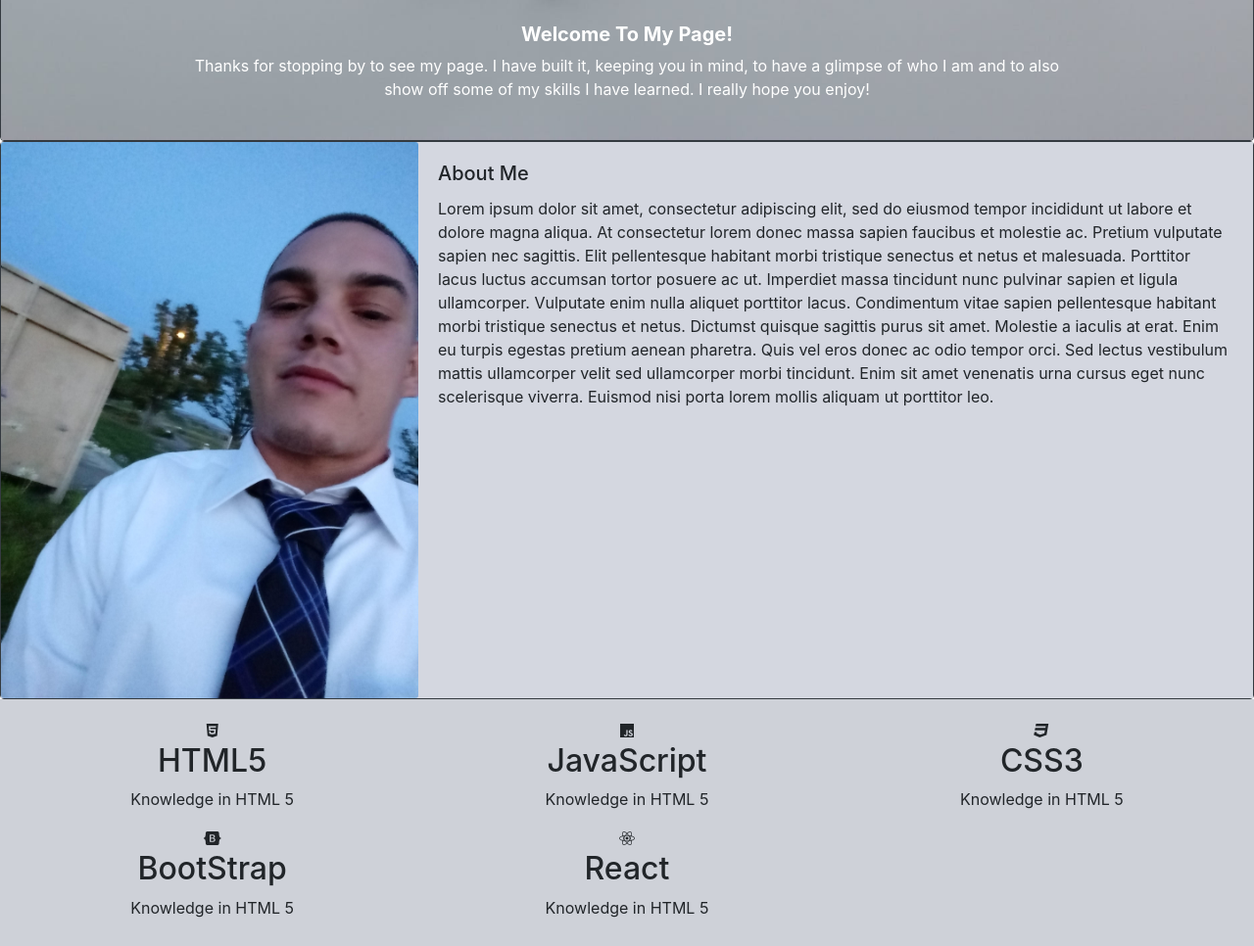
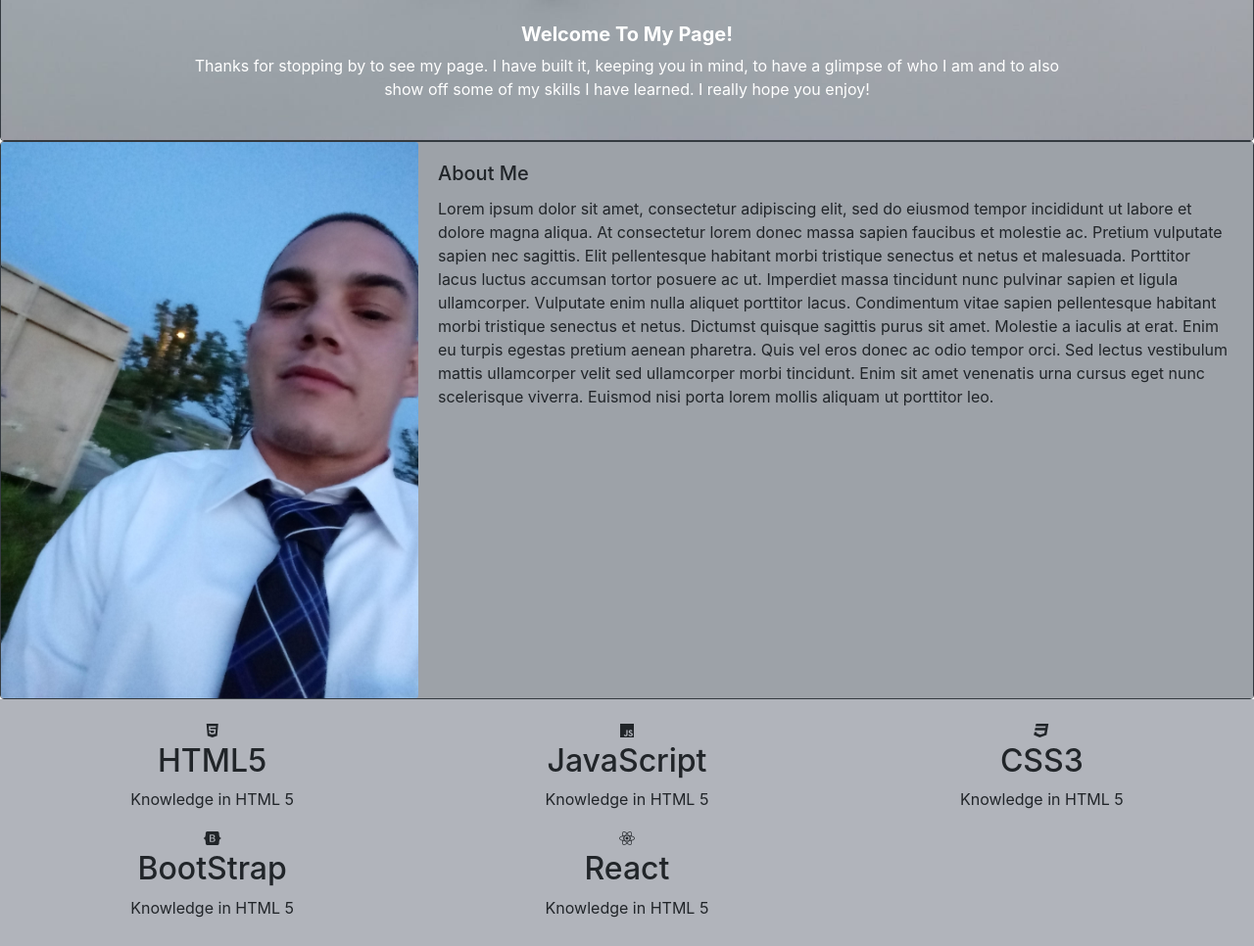
Before and after one commit to ellisoncody24/web-portfolio, a plain HTML site: page public_html/documentation/index.html in a window 1280 px wide. Shown: the part 766-1732 px from the top of the page at 98% size. Drawn offline with nearby package versions, Linux system fonts and the light colour scheme.

Commit message:
changed background colors in style.css, good rebase point

```diff
--- a/public_html/documentation/style.css
+++ b/public_html/documentation/style.css
@@ -1,13 +1,13 @@
 .about {
-    background-color: rgb(212,215,224);
+    background-color: rgb(157,162,168);
 }
 
 .portfolio {
-    background-color: rgb(206,209,216);
+    background-color: rgb(177,180,187);
 }
 
 form {
-    background-color: rgb(199,199,209);
+    background-color: rgb(206,206,214);
 
 }
 
```
